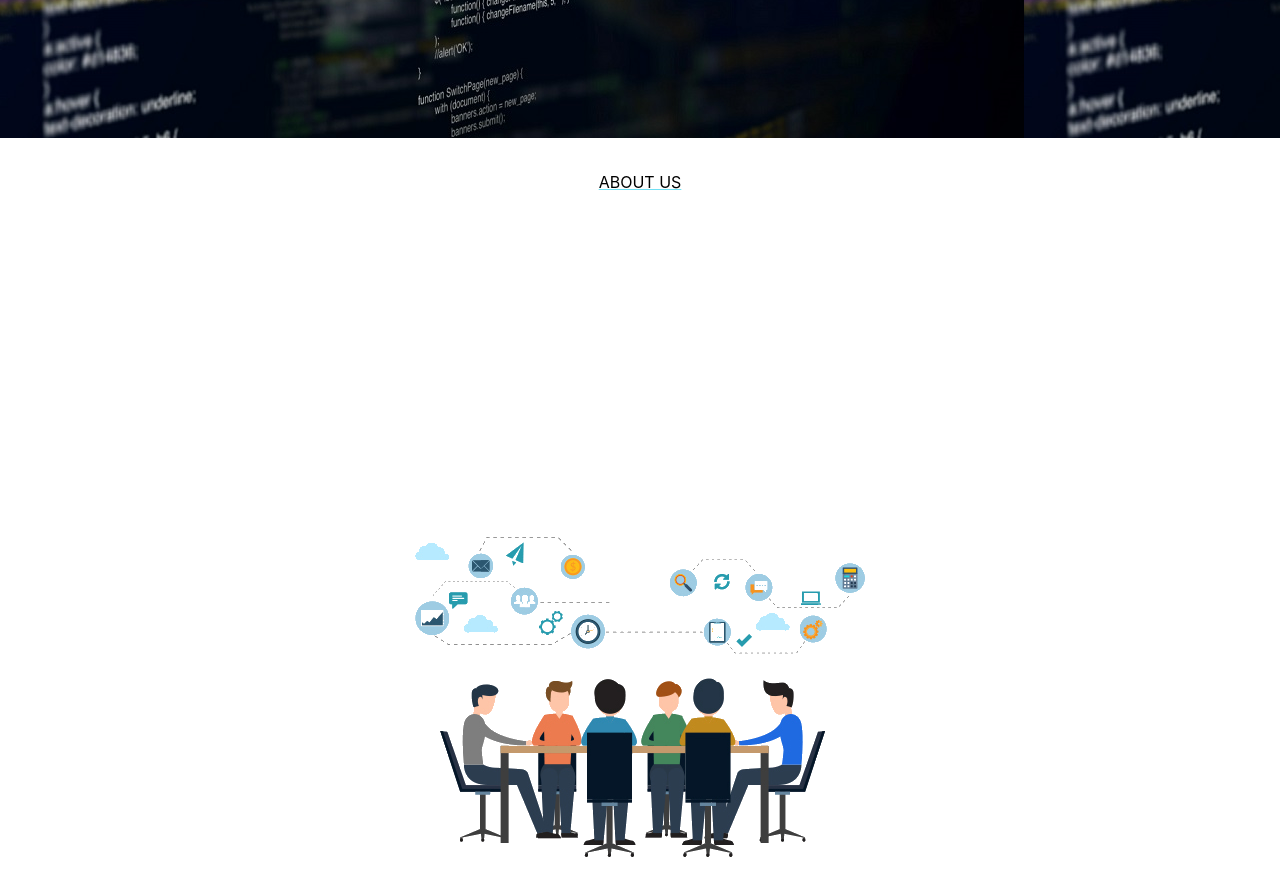
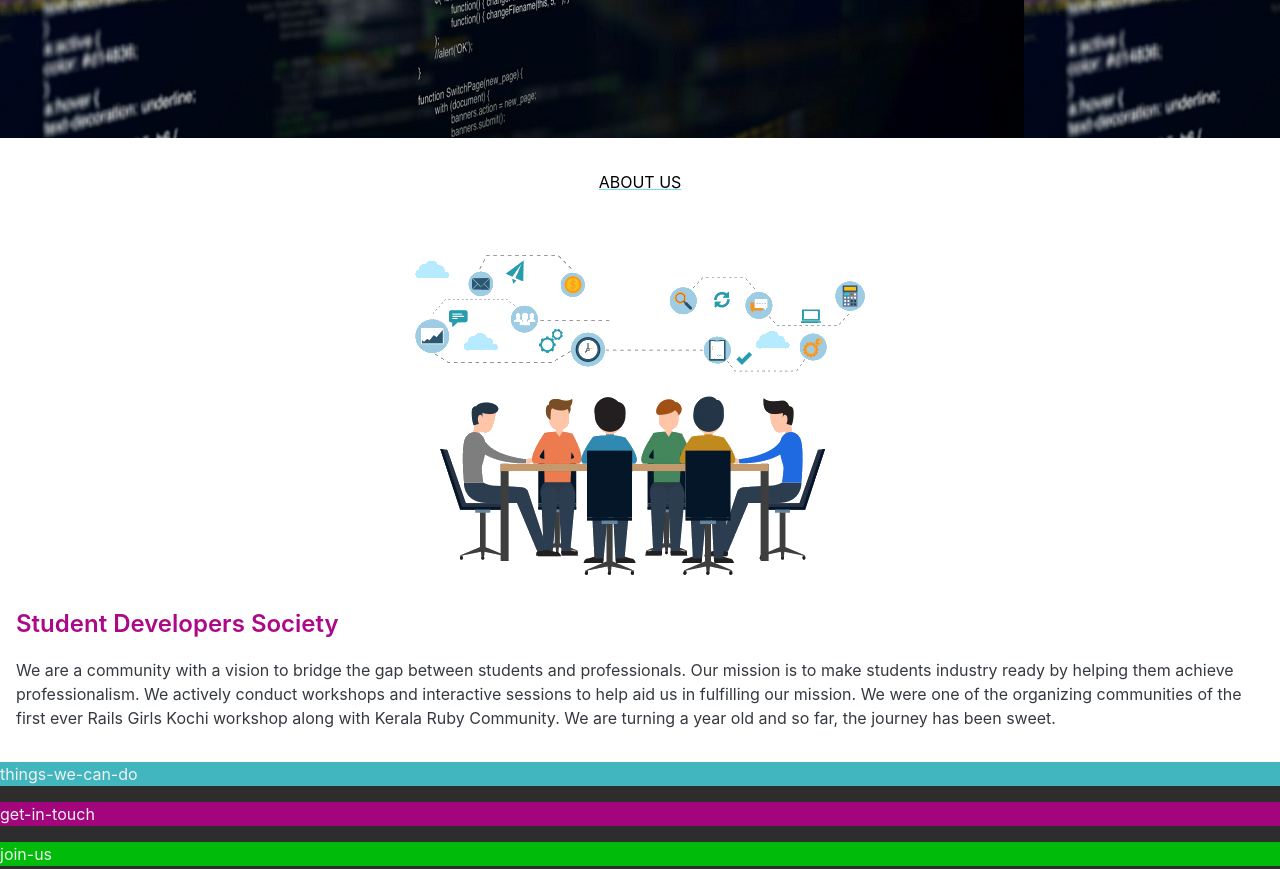
Before and after one commit to noormohammedb/SDS-website, a plain HTML site: page index.html in a window 1280 px wide. Shown: the part 720-1589 px from the top of the page. Drawn offline with Linux system fonts and the light colour scheme.

Commit message:
about cleard

```diff
--- a/index.html
+++ b/index.html
@@ -71,7 +71,18 @@
         </header>
         <div class="about" id="about">
             <p class="about-hd">about us</p>
+            <img src="Assets/about-.png" alt="" class="about-bg">
             <!-- <hr class="about-line"> -->
+            <div class="about-para">
+                <p class="about-para-heading ">Student Developers Society</p>
+                <p class="about-para-contant text-dark">
+                    We are a community with a vision to bridge the gap between students and professionals. Our mission
+                    is to make students industry ready by helping them achieve professionalism.
+                    We actively conduct workshops and interactive sessions to help aid us in fulfilling our mission. We
+                    were one of the organizing communities of the first ever Rails Girls Kochi workshop along with
+                    Kerala Ruby Community. We are turning a year old and so far, the journey has been sweet. </p>
+            </div>
+
         </div>
         <div class="things-we-can-do">
             <p>things-we-can-do</p>
--- a/style.css
+++ b/style.css
@@ -31,9 +31,6 @@
 .ico-img > img{
     width: 7rem;
     height: 2rem;
-}
-.right{
-
 }
 .nav-line{
     width: 80%;
@@ -71,20 +68,28 @@
     border-radius: 0.7rem;
 }
 .about {
-  background: #fff url(Assets/about-.png) no-repeat center;
+  background: #fff;
   padding: 1rem;
-  height: 140vh;
   display: flex;
   flex-direction: column;
   /* justify-content: center; */
+  height: max-content;
   align-items: center;
-
+}
+.about-bg{
+  height: auto;
+  width: fit-content;
 }
 .about-hd{
   text-transform: uppercase;
   padding: 1rem;
   color: #000000;
   text-decoration: underline #71dff3;
+}
+.about-para-heading{
+  font-size: 1.5rem;
+  font-weight: 600;
+  color: #ac0988;
 }
 .things-we-can-do {
   background: #42b6be;
```
